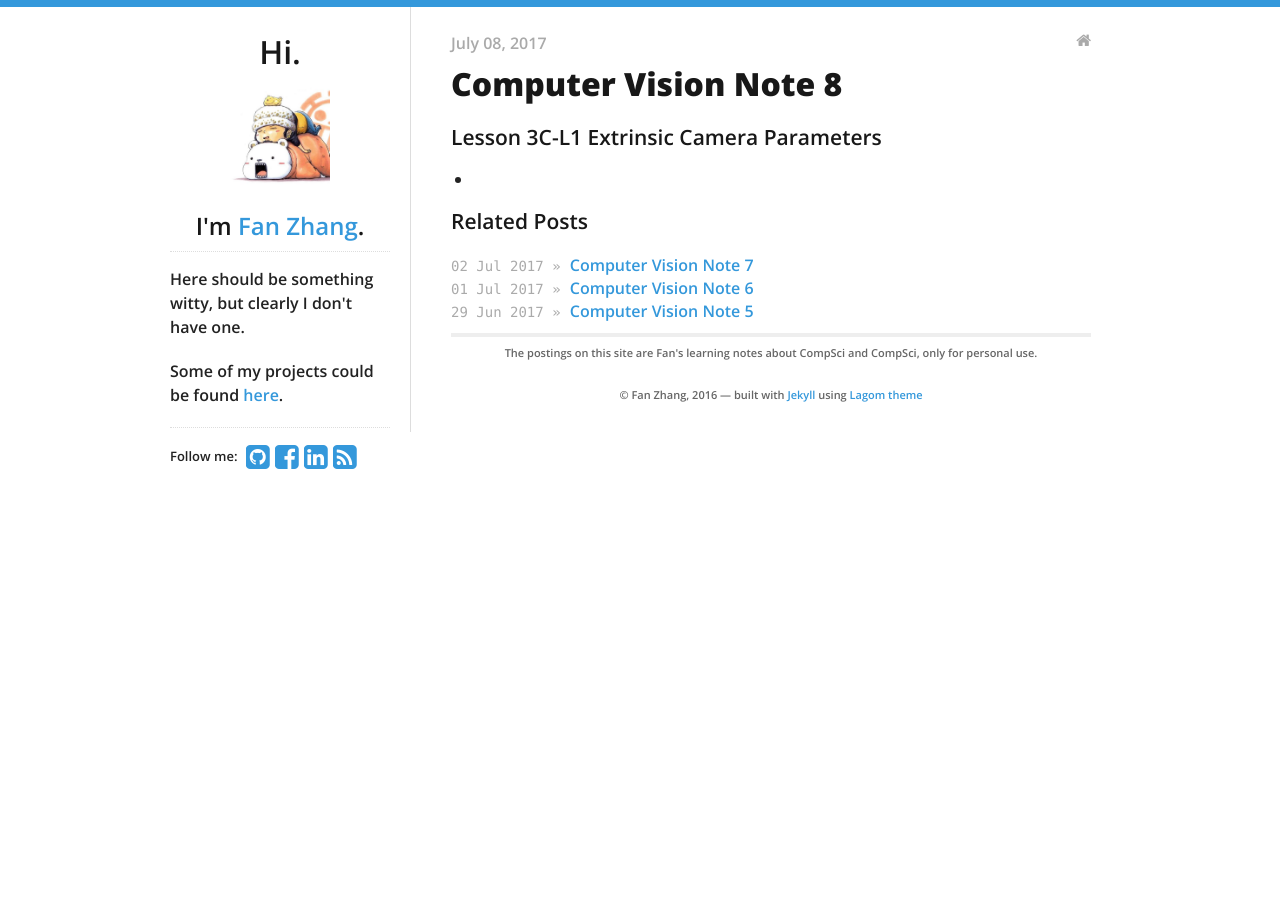
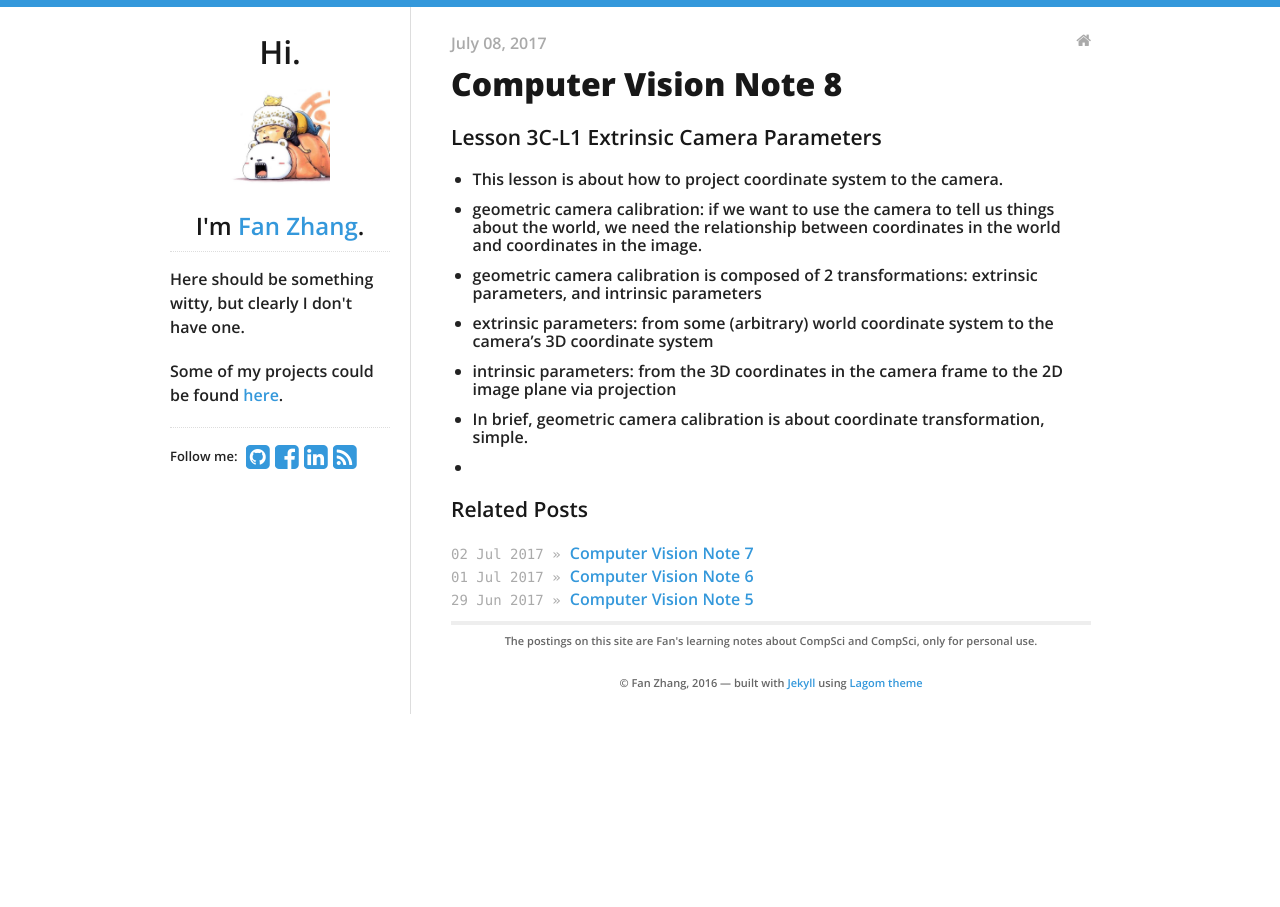
Before and after one commit to KimLakWon/fanfanman.github.io, a Jekyll site: the page built from _posts/2017-07-07-Computer-Vision-Note-8.md, in a window 1280 px wide. Built offline with Jekyll 4.4.1, drawn with Linux system fonts in a browser that asks for light colours; nearby versions of some CDN libraries.

Commit message:
update post

```diff
--- a/_posts/2017-07-07-Computer-Vision-Note-8.md
+++ b/_posts/2017-07-07-Computer-Vision-Note-8.md
@@ -8,4 +8,10 @@ tags:
 ---
 
 ### Lesson 3C-L1 Extrinsic Camera Parameters
+- This lesson is about how to project coordinate system to the camera.
+- geometric camera calibration: if we want to use the camera to tell us things about the world, we need the relationship between coordinates in the world and coordinates in the image.
+- geometric camera calibration is composed of 2 transformations: extrinsic parameters, and intrinsic parameters
+- extrinsic parameters: from some (arbitrary) world coordinate system to the camera's 3D coordinate system
+- intrinsic parameters: from the 3D coordinates in the camera frame to the 2D image plane via projection
+- In brief, geometric camera calibration is about coordinate transformation, simple.
 -
```
